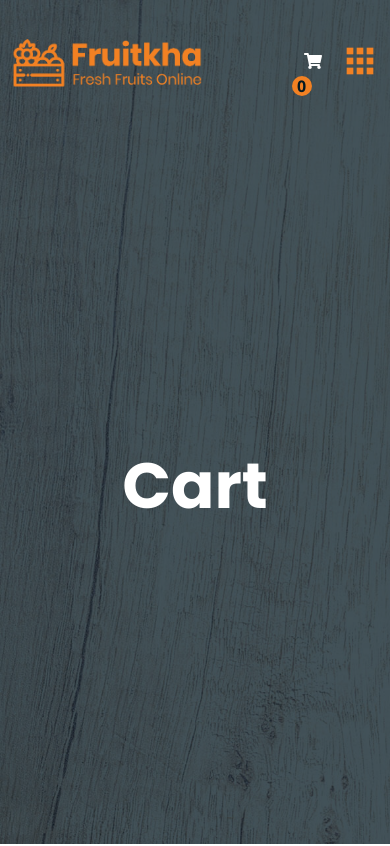
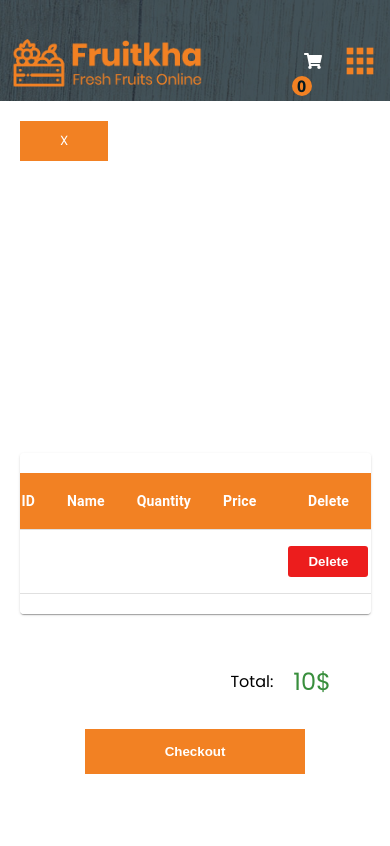
Before and after one commit to molaraiche/fruitkha, a React (Create React App) app: page /cart in a window 390 px wide. Shown: the top 846 px of the page. Built offline with nearby package versions, Linux system fonts and the light colour scheme.

Commit message:
remove the cart from routes and add it to the bar

```diff
--- a/src/components/Header.jsx
+++ b/src/components/Header.jsx
@@ -8,6 +8,7 @@ const Header = ({ added }) => {
   const [square, setSquare] = useState(true);
   const [Menu, setMenu] = useState("hide");
   const [cardIcon, setCardIcon] = useState("hideIcons");
+  const [shoppingCard, setShoppingCard] = useState("hideCart");
   const menuHandler = () => {
     setMenu(Menu === "hide" ? "show" : "hide");
     setSquare(false);
@@ -22,6 +23,9 @@ const Header = ({ added }) => {
     setMenu("hide");
     setSquare(true);
     setCardIcon("hideIcons");
+  };
+  const cartHandler = (e) => {
+    setShoppingCard("showCard");
   };
   return (
     <div className="header">
@@ -56,11 +60,9 @@ const Header = ({ added }) => {
         </li>
       </ul>
       <div className="icons" id={cardIcon}>
-        <span>
-          <Link to="/cart">
-            <span className="qtNbr"> {added} </span>
-            <FaShoppingCart />
-          </Link>
+        <span onClick={cartHandler}>
+          <span className="qtNbr"> {added} </span>
+          <FaShoppingCart />
         </span>
       </div>
       <div className="burger">
@@ -70,6 +72,7 @@ const Header = ({ added }) => {
           <CgClose onClick={squareHandler} />
         )}
       </div>
+      <ShoppingCard shoppingCard={shoppingCard} setShoppingCard={setShoppingCard} />
     </div>
   );
 };
--- a/src/components/Shop/ProductPage.jsx
+++ b/src/components/Shop/ProductPage.jsx
@@ -16,12 +16,13 @@ const ProductPage = ({
   setPrdQt,
 }) => {
   const addToCardHandler = () => {
-    if (prdQt > 0) {
-      setAdded(prdQt);
-      getDetails(id, name, prdQt, price);
-    } else {
-      setAdded(0);
-    }
+    console.log(prdQt);
+    // if (prdQt > 0) {
+    //   setAdded(prdQt);
+    //   getDetails(id, name, prdQt, price);
+    // } else {
+    //   setAdded(0);
+    // }
   };
 
   return (
--- a/src/components/Shop/ShoppingCard.jsx
+++ b/src/components/Shop/ShoppingCard.jsx
@@ -1,11 +1,22 @@
 import "../../styles/cart.css";
 import Tables from "./Tables";
-const ShoppingCard = ({ getDetails, id, name, price, prdQt }) => {
+const ShoppingCard = ({
+  getDetails,
+  id,
+  name,
+  price,
+  prdQt,
+  shoppingCard,
+  setShoppingCard,
+}) => {
   console.table(getDetails, id, name, price, prdQt);
+  const closeHandler = (e) => {
+    setShoppingCard("hideCart");
+  };
   return (
-    <div className="cardContent">
-      <div className="cartHead">
-        <h1>Cart</h1>
+    <div id={shoppingCard} className="cardContent">
+      <div className="closeEvent">
+        <button onClick={closeHandler}>X</button>
       </div>
       <div className="cartHolder">
         <Tables
--- a/src/components/Shop/Tables.jsx
+++ b/src/components/Shop/Tables.jsx
@@ -22,6 +22,7 @@ const StyledTableCell = styled(TableCell)(({ theme }) => ({
 }));
 
 const Tables = ({ id, name, prdQt, price }) => {
+  console.log(prdQt);
   return (
     <TableContainer
       style={{
--- a/src/styles/cart.css
+++ b/src/styles/cart.css
@@ -1,19 +1,57 @@
-.cartHead {
+.cardContent {
+  width: 40%;
+  height: 90%;
+  position: absolute;
+  background-color: white;
+  top: 12vh;
+  right: 0;
+  z-index: 90;
+}
+@media (max-width: 1242px) {
+  .cardContent {
+    width: 70%;
+  }
+}
+@media (max-width: 847px) {
+  .cardContent {
+    width: 100%;
+  }
+  .total .btnHolder {
+    display: flex;
+    align-items: center;
+    justify-content: center;
+    width: 50%;
+  }
+  .total button {
+    padding: 15px 30px;
+  }
+  .total {
+    flex-direction: column;
+  }
+}
+#hideCart {
+  display: none;
+}
+#showCard {
+  display: block;
+}
+/* .cartHead {
   height: 85vh;
   display: flex;
   align-items: center;
   justify-content: center;
-}
-.cartHead h1 {
+} */
+/* .cartHead h1 {
   font-family: "Poppins", sans-serif;
   font-size: 64px;
   color: #fff;
-}
+} */
 .cartHolder {
   display: flex;
   align-items: center;
   justify-content: center;
   flex-direction: column;
+  height: 100vh;
 }
 .cart {
   width: 80%;
@@ -73,3 +111,20 @@ table tfoot .ttprice {
 .total button:hover {
   opacity: 0.4;
 }
+.closeEvent {
+  display: flex;
+  align-items: center;
+  justify-content: flex-start;
+}
+.closeEvent button {
+  padding: 10px 40px;
+  margin: 20px;
+  background-color: #f28123;
+  color: #fff;
+  font-family: Poppins, sans-serif;
+  border: none;
+  cursor: pointer;
+}
+.closeEvent button:hover {
+  opacity: 0.9;
+}
```
